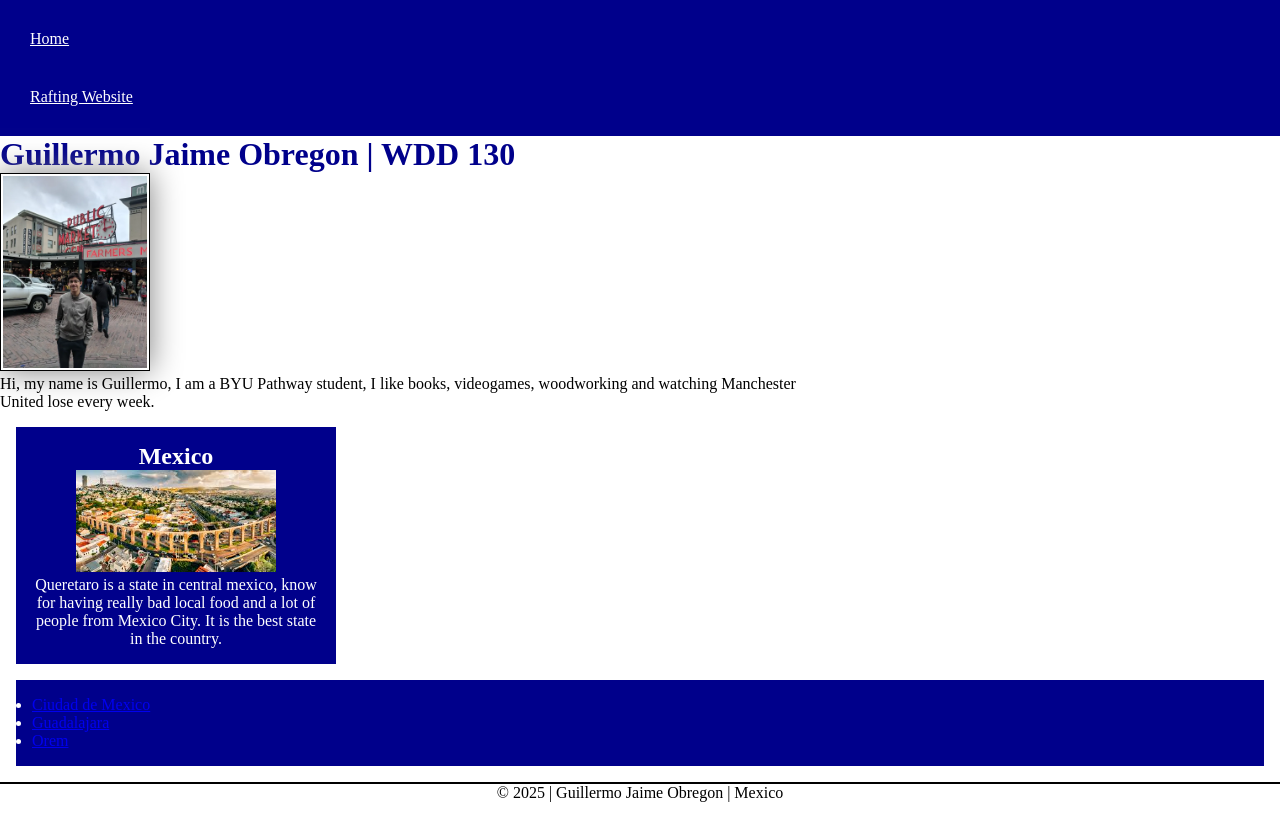
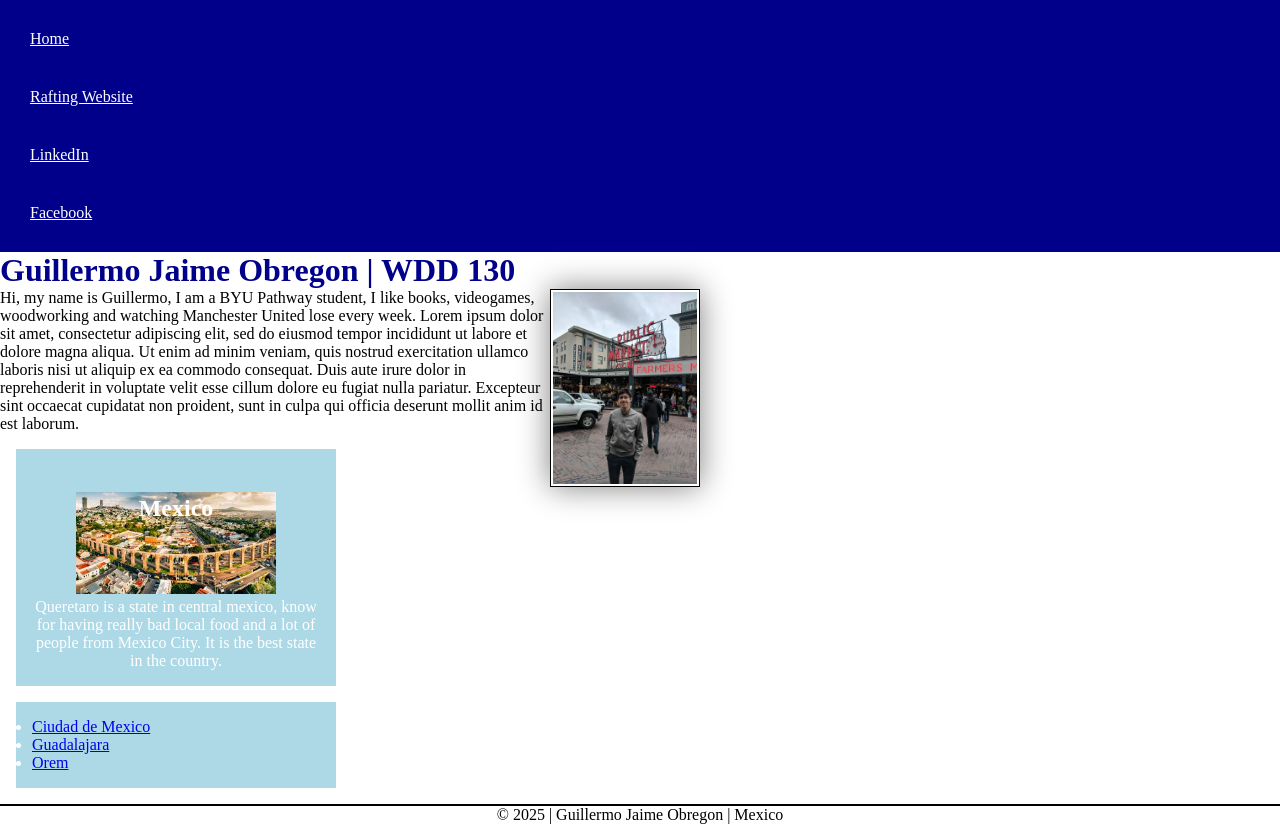
Before and after one commit to WeeblonMusk/wdd130, a plain HTML site: page index.html in a window 1280 px wide. Before the commit the page ends 802 px from the top, so only its background shows below. Drawn offline with Linux system fonts and the light colour scheme.

Commit message:
Practice

```diff
--- a/index.html
+++ b/index.html
@@ -15,15 +15,17 @@
             <nav>
             <a href="#">Home</a>
             <a href="wwr/">Rafting Website</a>
+            <a href="https://www.linkedin.com/in/guillermo-jaime-obregon-156462196/">LinkedIn</a>
+            <a href="https://facebook.com">Facebook</a>
             </nav>
         </header>
         <main>
             <h1>
                 Guillermo Jaime Obregon | WDD 130
             </h1>
-            <img src="images/profile.webp" alt="profile picture" width="200">
+            <img src="images/profile.webp" alt="profile picture" width="250">
             <p>Hi, my name is Guillermo, I am a BYU Pathway student, I like books, videogames, woodworking and watching
-                Manchester United lose every week.</p>
+                Manchester United lose every week. Lorem ipsum dolor sit amet, consectetur adipiscing elit, sed do eiusmod tempor incididunt ut labore et dolore magna aliqua. Ut enim ad minim veniam, quis nostrud exercitation ullamco laboris nisi ut aliquip ex ea commodo consequat. Duis aute irure dolor in reprehenderit in voluptate velit esse cillum dolore eu fugiat nulla pariatur. Excepteur sint occaecat cupidatat non proident, sunt in culpa qui officia deserunt mollit anim id est laborum.</p>
         </main>
             <aside class="box">
                 <h2>Mexico</h2>
--- a/styles/styles.css
+++ b/styles/styles.css
@@ -26,6 +26,7 @@ h1  {
 }
 
 main img {
+    float:right;
     width: 150px;
     height: auto;
     border: 1px solid black;
@@ -38,11 +39,11 @@ p {
 }
 
 main {
-    max-width: 840px;
+    max-width: 700px;
 }
 
 aside {
-    max-width: 840px;
+    max-width: 20em;
     width: 20rem;
     margin: 1rem;
     border: 1px rgb(00,00,00/0.2);
@@ -50,6 +51,12 @@ aside {
     background-color: var(--font-color-1);
     color: #333;
 
+}
+
+aside h2 {
+    position: relative;
+    top: 30px;
+    left: 100;
 }
 
 aside img {
@@ -70,10 +77,11 @@ footer {
 /* Class selectors*/
 
 .box {
+    width: 20em;
     margin: 1rem;
     padding: 1rem;
     border: 1px;
-    background-color: darkblue;
+    background-color: lightblue;
     color: white;
 
 
```
